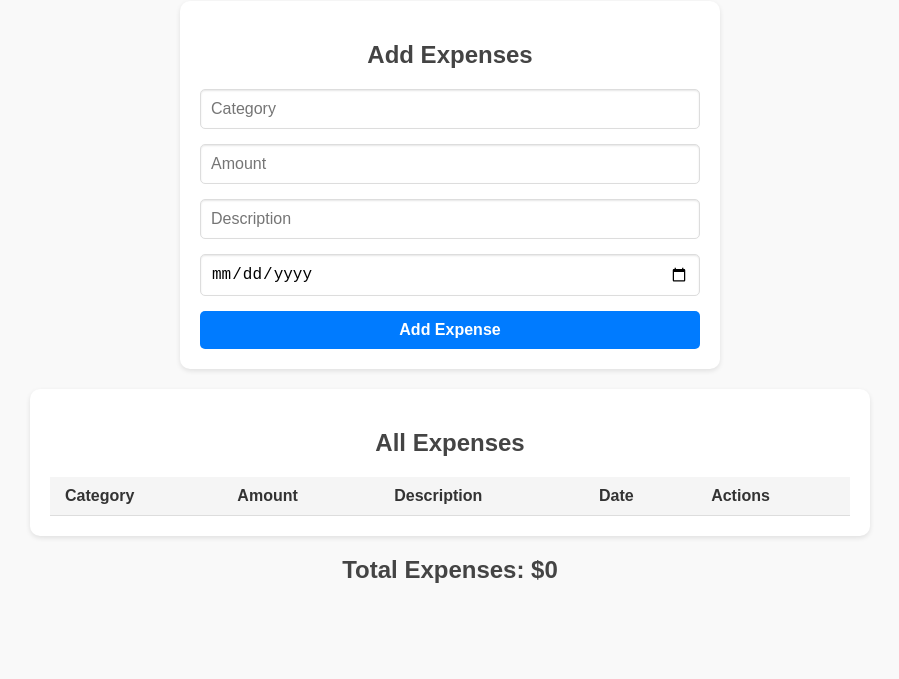
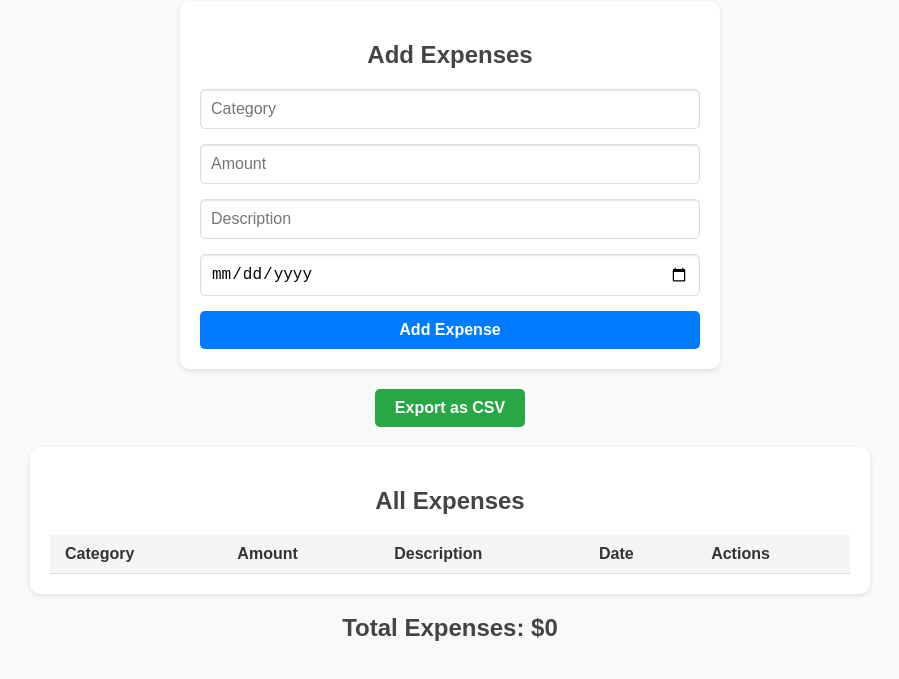
Before and after one commit to hmmahmoud/Expense-Tracker, a website: page public/index.html in a window 1280 px wide. Shown: the part 79-758 px from the top of the page, without its empty margins (190-1089 px from the left). Drawn offline with nearby package versions, Linux system fonts and the light colour scheme; no server answers.

Commit message:
Added export to CSV functionality

```diff
--- a/package.json
+++ b/package.json
@@ -14,7 +14,9 @@
   "dependencies": {
     "body-parser": "^1.20.3",
     "cors": "^2.8.5",
+    "exceljs": "^4.4.0",
     "express": "^4.21.2",
+    "json2csv": "^6.0.0-alpha.2",
     "sqlite3": "^5.1.7"
   }
 }
--- a/public/index.html
+++ b/public/index.html
@@ -18,6 +18,10 @@
             <input type="date" id="date"  required>
             <button type="submit">Add Expense</button>
         </form>
+    </div>
+    <div id="export-buttons">
+        <button id="export-csv">Export as CSV</button>
+        <!-- <button id="export-xls">Export as XLS</button> -->
     </div>
 
     <div id="expense-list">
--- a/public/script.js
+++ b/public/script.js
@@ -105,4 +105,8 @@ function renderExpenses(expenses) {
         $("#expenses").html(expenseRows);
 }
 
+$("#export-csv").on("click", function () {
+    window.location.href = `${API_URL}/export/csv`
+});
+
 fetchExpenses();
--- a/public/style.css
+++ b/public/style.css
@@ -111,3 +111,29 @@ button:hover {
         padding: 8px;
     }
 }
+
+#export-csv {
+    background-color: #28a745;
+    color: white;
+    font-size: 16px;
+    font-weight: bold;
+    padding: 10px 20px;
+    border: none;
+    border-radius: 5px;
+    cursor: pointer;
+    transition: background-color 0.3s ease, box-shadow 0.3 ease;
+
+    display: block;
+    margin: 20px auto;
+}
+
+#export-csv:hover {
+    background-color: #218838;
+    box-shadow: 0 4px 8px rgba(0, 0,0, 0.2);
+}
+
+#export-csv:disabled {
+    background-color: #6c757d;
+    cursor: not-allowed;
+    opacity: 0.65;
+}
```
Also changed, not shown: routes/expenseRoutes.js (+50 -0 lines), 1 other file.
